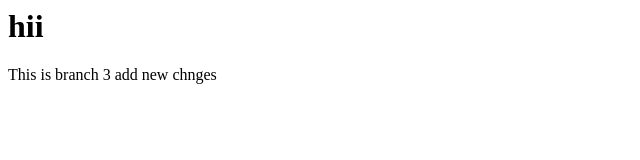
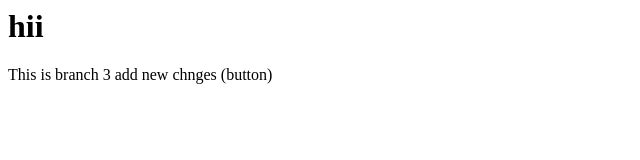
Before and after one commit to SayaliNikumbh25/demo, a plain HTML site: page index.html in a window 1280 px wide. Shown: the full height of the page, 0-640 px from the left. Drawn offline with Linux system fonts and the light colour scheme.

```diff
--- a/index.html
+++ b/index.html
@@ -1,2 +1,2 @@
 <h1>hii</h1>
-<p>This is branch 3 add new chnges</p>
+<p>This is branch 3 add new chnges (button)</p>
```
